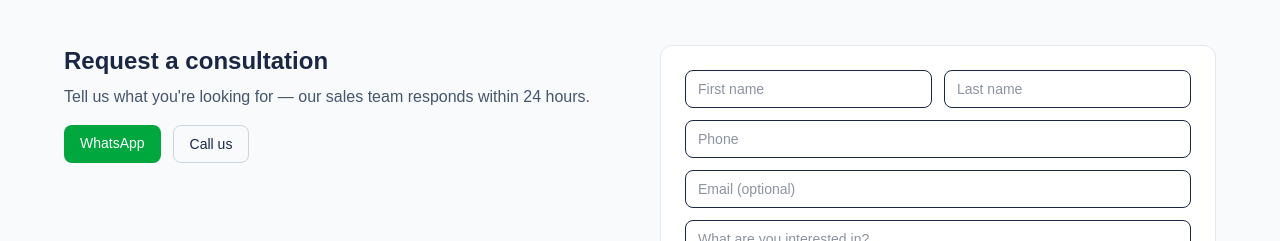
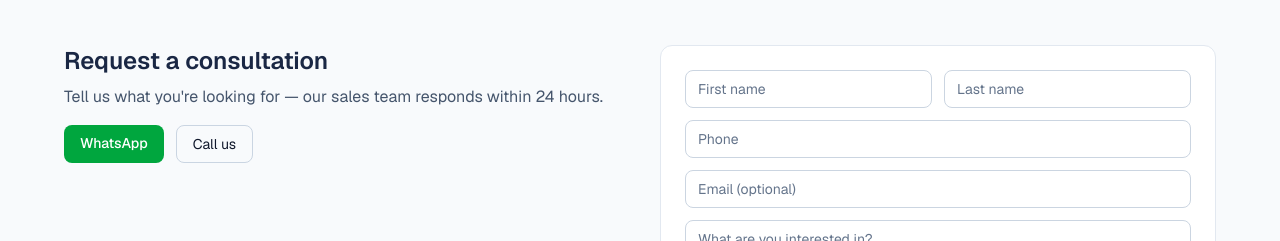
Before and after one commit to Aasteri/Prop_A3, a Next.js app in the folder apps/web/: page / in a window 1280 px wide. Shown: the part 711-952 px from the top of the page. Built offline with nearby package versions, Linux system fonts and the light colour scheme; no server answers.

Commit message:
Fix white-on-white UI by disabling system dark mode and enforcing form contrast.
Light theme only; explicit slate-900 text on shells, cards, and inputs.

```diff
--- a/apps/web/app/estate-terrier/[estateId]/page.tsx
+++ b/apps/web/app/estate-terrier/[estateId]/page.tsx
@@ -41,7 +41,7 @@ type Register = {
   };
 };
 
-const INPUT = 'rounded border border-slate-300 px-2 py-1 text-xs w-full min-w-[80px]';
+const INPUT = 'rounded border border-slate-300 bg-white px-2 py-1 text-xs text-slate-900 w-full min-w-[80px]';
 
 export default function EstateTerrierRegisterPage() {
   const { estateId } = useParams<{ estateId: string }>();
--- a/apps/web/app/forgot-password/page.tsx
+++ b/apps/web/app/forgot-password/page.tsx
@@ -26,7 +26,7 @@ export default function ForgotPasswordPage() {
 
   return (
     <div className="flex min-h-full flex-col items-center justify-center bg-[#1a2744] px-4">
-      <div className="w-full max-w-md rounded-xl bg-white p-8 shadow-xl">
+      <div className="w-full max-w-md rounded-xl bg-white p-8 text-slate-900 shadow-xl">
         <h1 className="text-xl font-bold text-[#1a2744]">Reset password</h1>
         <p className="mt-1 text-sm text-slate-600">
           Enter your @propa3.com email. We&apos;ll send a link valid for 1 hour.
--- a/apps/web/app/globals.css
+++ b/apps/web/app/globals.css
@@ -2,9 +2,12 @@
 
 :root {
   --background: #f8fafc;
-  --foreground: #1a2744;
+  --foreground: #0f172a;
   --brand-navy: #1a2744;
   --brand-orange: #e87722;
+  --muted: #64748b;
+  --card: #ffffff;
+  --border: #e2e8f0;
 }
 
 @theme inline {
@@ -14,15 +17,42 @@
   --font-mono: var(--font-geist-mono);
 }
 
-@media (prefers-color-scheme: dark) {
-  :root {
-    --background: #0f172a;
-    --foreground: #f1f5f9;
-  }
+/* MVP is light-theme only. System dark mode was flipping body text to white
+   while cards stayed bg-white → invisible text. */
+html {
+  color-scheme: light;
 }
 
 body {
-  background: var(--background);
+  background-color: var(--background);
   color: var(--foreground);
-  font-family: Arial, Helvetica, sans-serif;
+  font-family: var(--font-geist-sans), Arial, Helvetica, sans-serif;
 }
+
+/* Form controls on white cards must not inherit low-contrast colors */
+input:not([type='checkbox']):not([type='radio']):not([type='file']),
+textarea,
+select {
+  color: #0f172a;
+  background-color: #ffffff;
+  border-color: #cbd5e1;
+}
+
+input::placeholder,
+textarea::placeholder {
+  color: #64748b;
+  opacity: 1;
+}
+
+label {
+  color: #334155;
+}
+
+/* Autofill (Chrome) — keep dark text on white */
+input:-webkit-autofill,
+input:-webkit-autofill:hover,
+input:-webkit-autofill:focus,
+textarea:-webkit-autofill {
+  -webkit-text-fill-color: #0f172a;
+  box-shadow: 0 0 0 1000px #ffffff inset;
+}
--- a/apps/web/app/layout.tsx
+++ b/apps/web/app/layout.tsx
@@ -32,9 +32,9 @@ export default function RootLayout({
   return (
     <html
       lang="en"
-      className={`${geistSans.variable} ${geistMono.variable} h-full antialiased`}
+      className={`${geistSans.variable} ${geistMono.variable} h-full antialiased text-slate-900`}
     >
-      <body className="min-h-full flex flex-col">
+      <body className="min-h-full flex flex-col bg-slate-50 text-slate-900">
         <PwaRegister />
         {children}
       </body>
--- a/apps/web/app/login/page.tsx
+++ b/apps/web/app/login/page.tsx
@@ -28,7 +28,7 @@ export default function LoginPage() {
 
   return (
     <div className="flex min-h-full flex-col items-center justify-center bg-[#1a2744] px-4">
-      <div className="w-full max-w-md rounded-xl bg-white p-8 shadow-xl">
+      <div className="w-full max-w-md rounded-xl bg-white p-8 text-slate-900 shadow-xl">
         <div className="mb-6 text-center">
           <h1 className="text-2xl font-bold text-[#1a2744]">
             Propa<span className="text-[#e87722]">3</span>
@@ -44,7 +44,7 @@ export default function LoginPage() {
               required
               value={email}
               onChange={(e) => setEmail(e.target.value)}
-              className="w-full rounded-lg border border-slate-300 px-3 py-2 focus:border-[#e87722] focus:outline-none focus:ring-1 focus:ring-[#e87722]"
+              className={`w-full rounded-lg border border-slate-300 bg-white px-3 py-2 text-slate-900 placeholder:text-slate-500 focus:border-[#e87722] focus:outline-none focus:ring-1 focus:ring-[#e87722]`}
             />
           </div>
           <div>
@@ -59,7 +59,7 @@ export default function LoginPage() {
               required
               value={password}
               onChange={(e) => setPassword(e.target.value)}
-              className="w-full rounded-lg border border-slate-300 px-3 py-2 focus:border-[#e87722] focus:outline-none focus:ring-1 focus:ring-[#e87722]"
+              className={`w-full rounded-lg border border-slate-300 bg-white px-3 py-2 text-slate-900 placeholder:text-slate-500 focus:border-[#e87722] focus:outline-none focus:ring-1 focus:ring-[#e87722]`}
             />
           </div>
           {error && (
--- a/apps/web/app/page.tsx
+++ b/apps/web/app/page.tsx
@@ -4,6 +4,7 @@ import { FormEvent, useEffect, useState } from 'react';
 import Link from 'next/link';
 import { PublicShell } from '@/components/PublicShell';
 import { ApiError, publicApi, submitInquiry } from '@/lib/api';
+import { INPUT_INLINE } from '@/lib/ui';
 
 type Company = {
   name: string;
@@ -190,14 +191,14 @@ export default function HomePage() {
                     placeholder="First name"
                     value={inquiryForm.firstName}
                     onChange={(e) => setInquiryForm({ ...inquiryForm, firstName: e.target.value })}
-                    className="rounded-lg border px-3 py-2 text-sm"
+                    className={INPUT_INLINE}
                   />
                   <input
                     required
                     placeholder="Last name"
                     value={inquiryForm.lastName}
                     onChange={(e) => setInquiryForm({ ...inquiryForm, lastName: e.target.value })}
-                    className="rounded-lg border px-3 py-2 text-sm"
+                    className={INPUT_INLINE}
                   />
                 </div>
                 <input
@@ -205,21 +206,21 @@ export default function HomePage() {
                   placeholder="Phone"
                   value={inquiryForm.phone}
                   onChange={(e) => setInquiryForm({ ...inquiryForm, phone: e.target.value })}
-                  className="w-full rounded-lg border px-3 py-2 text-sm"
+                  className={`w-full ${INPUT_INLINE}`}
                 />
                 <input
                   type="email"
                   placeholder="Email (optional)"
                   value={inquiryForm.email}
                   onChange={(e) => setInquiryForm({ ...inquiryForm, email: e.target.value })}
-                  className="w-full rounded-lg border px-3 py-2 text-sm"
+                  className={`w-full ${INPUT_INLINE}`}
                 />
                 <textarea
                   placeholder="What are you interested in?"
                   rows={3}
                   value={inquiryForm.message}
                   onChange={(e) => setInquiryForm({ ...inquiryForm, message: e.target.value })}
-                  className="w-full rounded-lg border px-3 py-2 text-sm"
+                  className={`w-full ${INPUT_INLINE}`}
                 />
                 {inquiryError && <p className="text-sm text-red-600">{inquiryError}</p>}
                 <button
--- a/apps/web/app/reset-password/page.tsx
+++ b/apps/web/app/reset-password/page.tsx
@@ -73,7 +73,7 @@ function ResetPasswordForm() {
 export default function ResetPasswordPage() {
   return (
     <div className="flex min-h-full flex-col items-center justify-center bg-[#1a2744] px-4">
-      <div className="w-full max-w-md rounded-xl bg-white p-8 shadow-xl">
+      <div className="w-full max-w-md rounded-xl bg-white p-8 text-slate-900 shadow-xl">
         <h1 className="text-xl font-bold text-[#1a2744]">Choose a new password</h1>
         <p className="mt-1 text-sm text-slate-600">Minimum 8 characters.</p>
 
--- a/apps/web/components/AppShell.tsx
+++ b/apps/web/components/AppShell.tsx
@@ -83,7 +83,7 @@ export function AppShell({ children }: { children: React.ReactNode }) {
           </nav>
         )}
       </header>
-      <main className="mx-auto max-w-6xl px-4 py-6">{children}</main>
+      <main className="mx-auto max-w-6xl px-4 py-6 text-slate-900">{children}</main>
     </div>
   );
 }
--- a/apps/web/components/PortalShell.tsx
+++ b/apps/web/components/PortalShell.tsx
@@ -53,7 +53,7 @@ export function PortalShell({ children }: { children: React.ReactNode }) {
           </NavLink>
         </nav>
       </header>
-      <main className="mx-auto max-w-6xl px-4 py-6">{children}</main>
+      <main className="mx-auto max-w-6xl px-4 py-6 text-slate-900">{children}</main>
     </div>
   );
 }
--- a/apps/web/components/PublicShell.tsx
+++ b/apps/web/components/PublicShell.tsx
@@ -52,7 +52,7 @@ export function PublicShell({ children }: { children: React.ReactNode }) {
           </nav>
         </div>
       </header>
-      <main>{children}</main>
+      <main className="text-slate-900">{children}</main>
       <footer className="mt-12 border-t border-slate-200 bg-slate-50">
         <div className="mx-auto flex max-w-6xl flex-wrap items-center justify-between gap-4 px-4 py-8 text-sm text-slate-600">
           <div>
--- /dev/null
+++ b/apps/web/lib/ui.ts
@@ -0,0 +1,10 @@
+/** Shared form field styles — dark text on white for readability */
+export const INPUT =
+  'w-full rounded-lg border border-slate-300 bg-white px-3 py-2 text-sm text-slate-900 placeholder:text-slate-500 focus:border-[#e87722] focus:outline-none focus:ring-1 focus:ring-[#e87722]';
+
+export const INPUT_INLINE =
+  'rounded-lg border border-slate-300 bg-white px-3 py-2 text-sm text-slate-900 placeholder:text-slate-500 focus:border-[#e87722] focus:outline-none focus:ring-1 focus:ring-[#e87722]';
+
+export const LABEL = 'mb-1 block text-sm font-medium text-slate-700';
+
+export const CARD = 'rounded-xl border border-slate-200 bg-white p-4 text-slate-900';
```
Also changed, not shown: apps/web/app/properties/[id]/page.tsx (+6 -5 lines).
